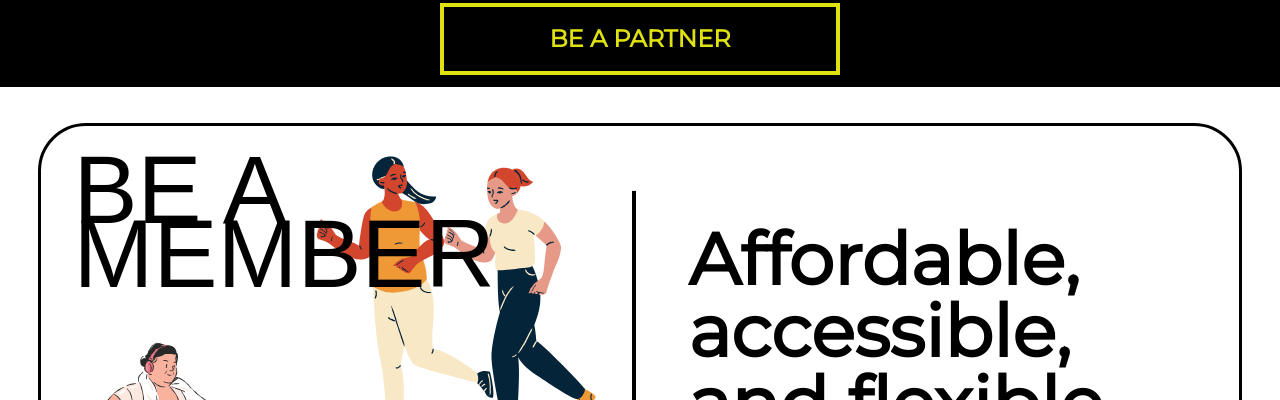
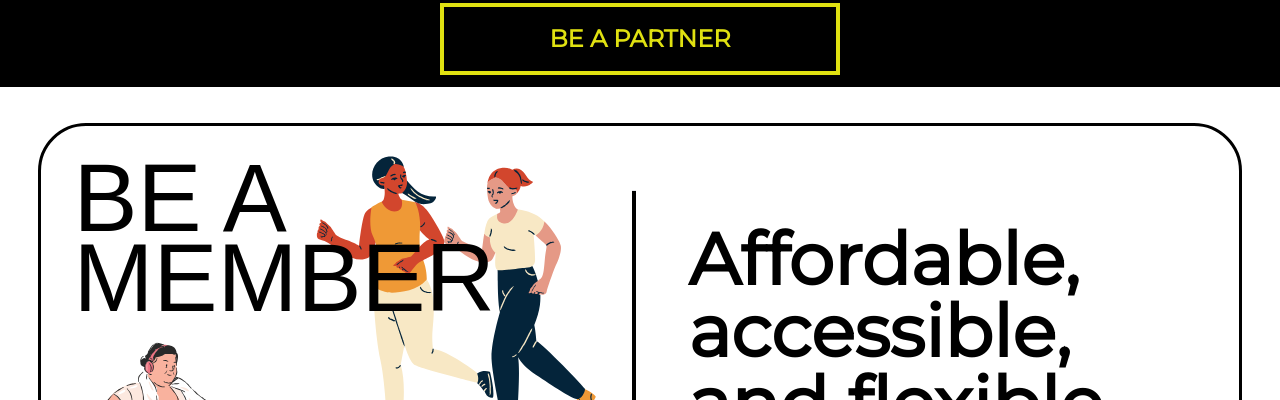
Before and after one commit to sweetmangoes/landing-page, a Next.js app in the folder metrofit-landing/: page / in a window 1280 px wide. Shown: the part 2260-2660 px from the top of the page. Built offline with nearby package versions, Linux system fonts and the light colour scheme; a web font is replaced by a local one.

Commit message:
Change more font sizing

```diff
--- a/metrofit-landing/components/Hero.js
+++ b/metrofit-landing/components/Hero.js
@@ -13,7 +13,7 @@ export default function Hero() {
                        xl:text-[14rem] xl:leading-[12rem]">
           Metro
         </h1>
-        <h1 className="font-monomaniac text-[10rem] leading-[8rem] mb-14
+        <h1 className="font-monomaniac text-[8rem] leading-[6rem] mb-14
                        lg:text-[14rem] lg:leading-[10rem] lg:mb-14
                        xl:text-[14rem] xl:leading-[12rem]">
           Fit
--- a/metrofit-landing/components/Member.js
+++ b/metrofit-landing/components/Member.js
@@ -9,7 +9,7 @@ export default function Member() {
                       lg:border-[3px] lg:rounded-[3rem] lg:border-black lg:h-[90%] lg:flex-row lg:p-0 lg:bg-none">
         <div className="h-full bg-no-repeat bg-center bg-contain lg:bg-[url('../public/images/member-bg.svg')]
                         lg:w-[49.3%] lg:rounded-[3rem]">
-          <p className="font-monomaniac text-[6rem] leading-[4rem] text-black p-8">BE A<br /> MEMBER</p>
+          <p className="font-monomaniac text-[6rem] leading-[5rem] text-black p-8">BE A<br /> MEMBER</p>
         </div>
         <div className="invisible lg:visible lg:w-[0.4%] lg:h-[80%] lg:bg-black "><hr /></div>
         <div className="lg:w-[49.3%] h-full rounded-[3rem] p-5 flex flex-col text-center justify-center lg:text-left">
```
